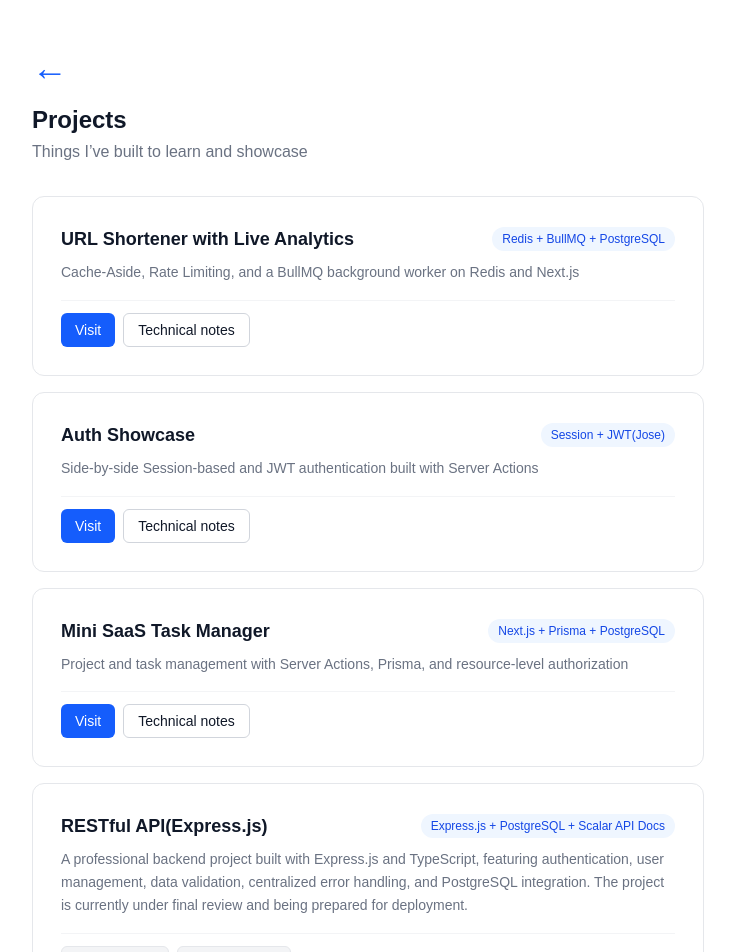
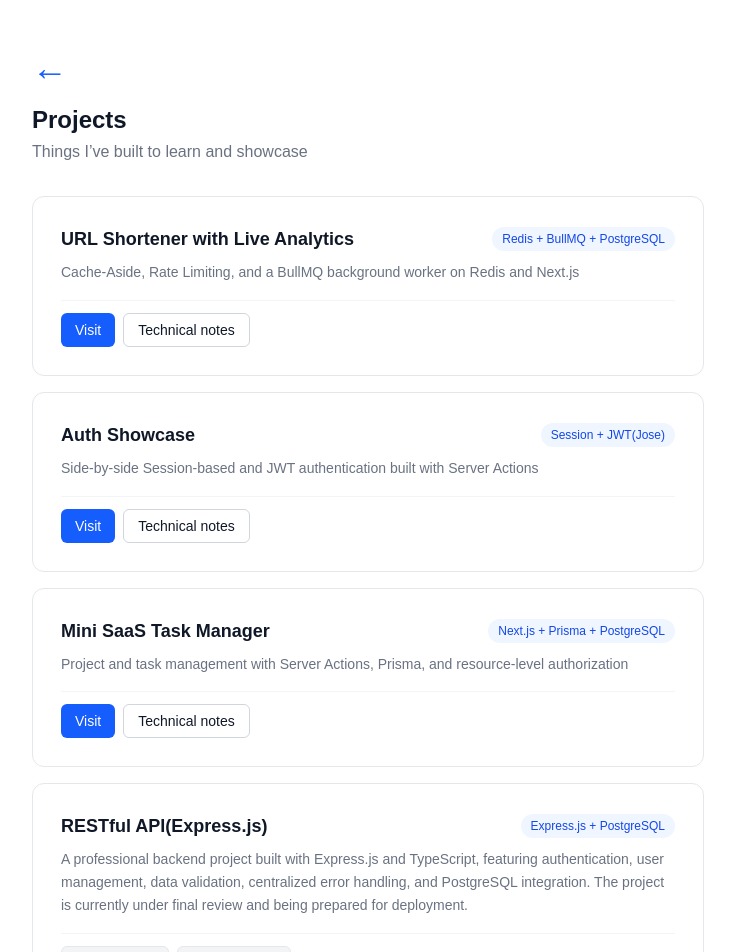
Before and after one commit to trixcoding/portfolio-landing, a Next.js app: page /en/projects in a window 1280 px wide. Shown: the top 952 px of the page, without its empty margins (272-1007 px from the left). Built offline with nearby package versions, Linux system fonts and the light colour scheme.

Commit message:
Update page.tsx

```diff
--- a/app/[locale]/projects/page.tsx
+++ b/app/[locale]/projects/page.tsx
@@ -57,7 +57,7 @@ export default async function ProjectsPage() {
 <ProjectCard
   title={t('expressApi.title')}
   description={t('expressApi.description')}
-  tag="Express.js + PostgreSQL + Scalar API Docs"
+  tag="Express.js + PostgreSQL"
   visitLabel={t('expressApi.visit')}
   aboutLabel={t('expressApi.about')}
   visitUrl="#"
```
